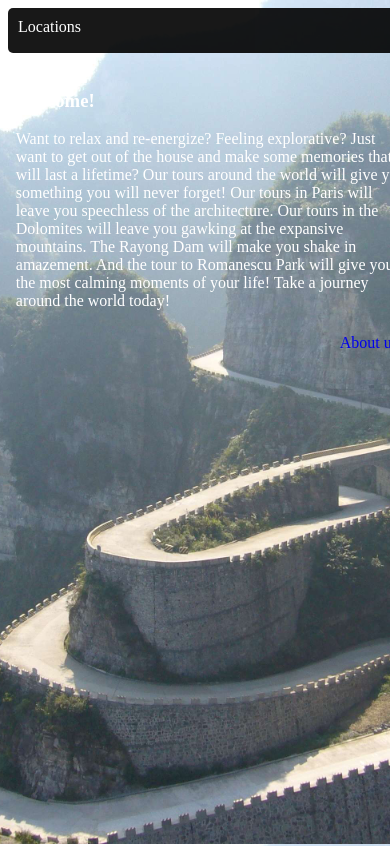
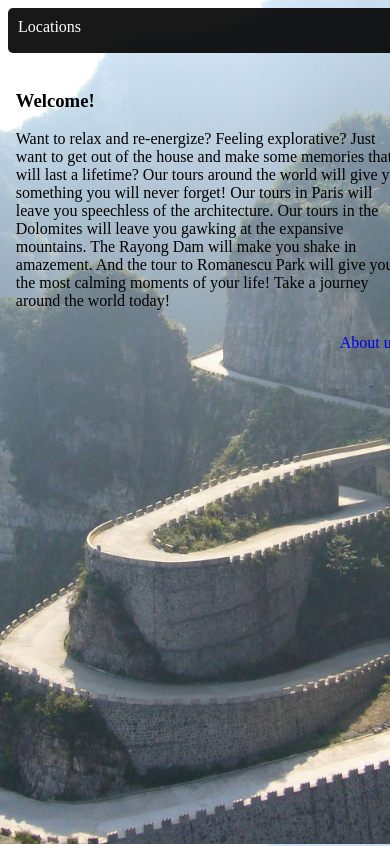
Before and after one commit to BPAWebDev/BPATravel, a plain HTML site: page index.html in a window 390 px wide. Shown: the top 846 px of the page. Drawn offline with Linux system fonts and the light colour scheme; a script that the page names is missing.

Commit message:
text color edit

```diff
--- a/Mobile.css
+++ b/Mobile.css
@@ -23,7 +23,6 @@
         margin-left: 0% !important;
         background:none !important;
         background-color: none !important;
-        color: white !important;
     }
     #photoBox {
         display: none !important;
```
